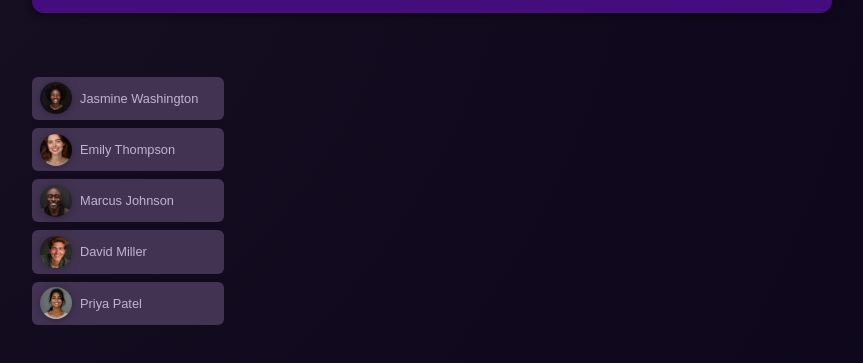
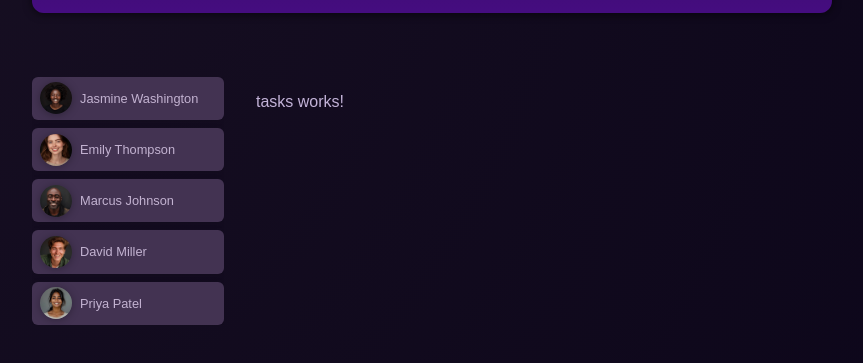
Before and after one commit to DevAnujV/LearningReact, an Angular app: page / in a window 1280 px wide. Shown: the part 185-548 px from the top of the page, without its empty margins (208-1071 px from the left). Built offline with nearby package versions, Linux system fonts and the light colour scheme.

Commit message:
learned typesafe methods

```diff
--- a/src/app/app.component.html
+++ b/src/app/app.component.html
@@ -10,7 +10,8 @@
         (select)="onSelectedUser($event)"
       />
       <!-- This $event will listen to whatever is emitted by the user component because the event is made
-      inside the app-user selector, in our case it is outputting id so, id will be passed to onSelectedUser function declared in the app component -->
+      inside the app-user selector, in our case it is outputting id so, id will be passed to onSelectedUser
+      function declared in the app component -->
     </li>
     <li>
       <app-user
@@ -45,4 +46,5 @@
       />
     </li>
   </ul>
+  <app-tasks [name]="selectedUser ? selectedUser.name : ''"></app-tasks>
 </main>
--- a/src/app/app.component.ts
+++ b/src/app/app.component.ts
@@ -3,11 +3,12 @@ import { RouterOutlet } from '@angular/router';
 import { HeaderComponent } from './header/header.component';
 import { UserComponent } from './user/user.component';
 import { DUMMY_USERS } from './dummy-users';
+import { TasksComponent } from './tasks/tasks.component';
 
 @Component({
   selector: 'app-root',
   standalone: true,
-  imports: [RouterOutlet, HeaderComponent, UserComponent],
+  imports: [RouterOutlet, HeaderComponent, UserComponent, TasksComponent],
   templateUrl: './app.component.html',
   styleUrl: './app.component.css',
 })
@@ -18,4 +19,8 @@ export class AppComponent {
   onSelectedUser(id: string) {
     console.log('User selected:', id);
   }
+
+  get selectedUser() {
+    return this.users.find((user) => user.id === '1');
+  }
 }
--- /dev/null
+++ b/src/app/tasks/tasks.component.html
@@ -0,0 +1 @@
+<p>tasks works!</p>
--- a/src/app/user/user.component.ts
+++ b/src/app/user/user.component.ts
@@ -1,4 +1,4 @@
-import { Component, EventEmitter, Input, Output } from '@angular/core';
+import { Component, EventEmitter, Input, Output, output } from '@angular/core';
 
 @Component({
   selector: 'app-user',
@@ -11,7 +11,7 @@ export class UserComponent {
   @Input({ required: true }) id!: string;
   @Input({ required: true }) avatar!: string; // @Input marks that this property is settable from outside by parent
   @Input({ required: true }) name!: string; //adding required to the input decorator so that it can show error incase we forgets to set this property in html file.
-  @Output() select = new EventEmitter(); // @Output marks that this property can emit events to any parent component interested
+  @Output() select = new EventEmitter<string>(); // @Output marks that this property can emit events to any parent component interested
 
   get imagePath() {
     return `assets/users/${this.avatar}`;
```
Also changed, not shown: src/app/tasks/tasks.component.ts (added, +12 -0 lines), src/app/tasks/tasks.component.css (added).
